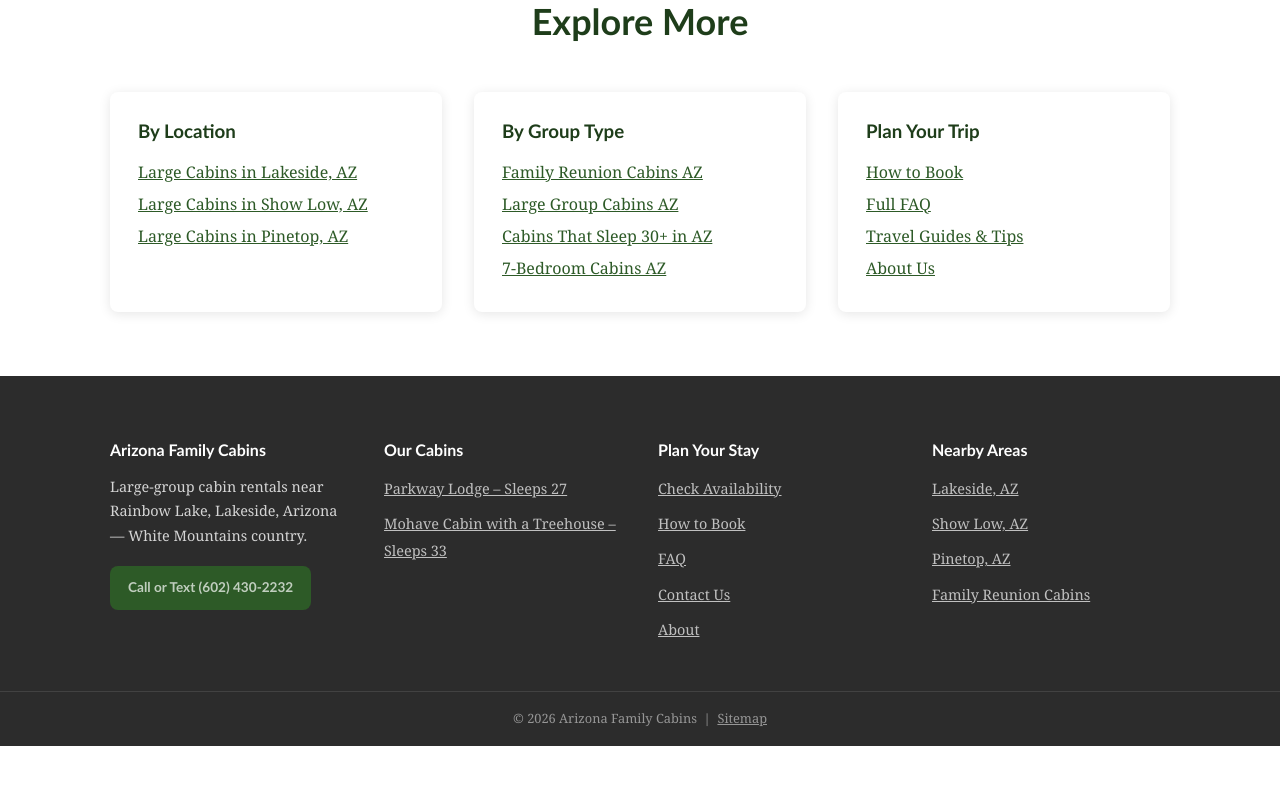
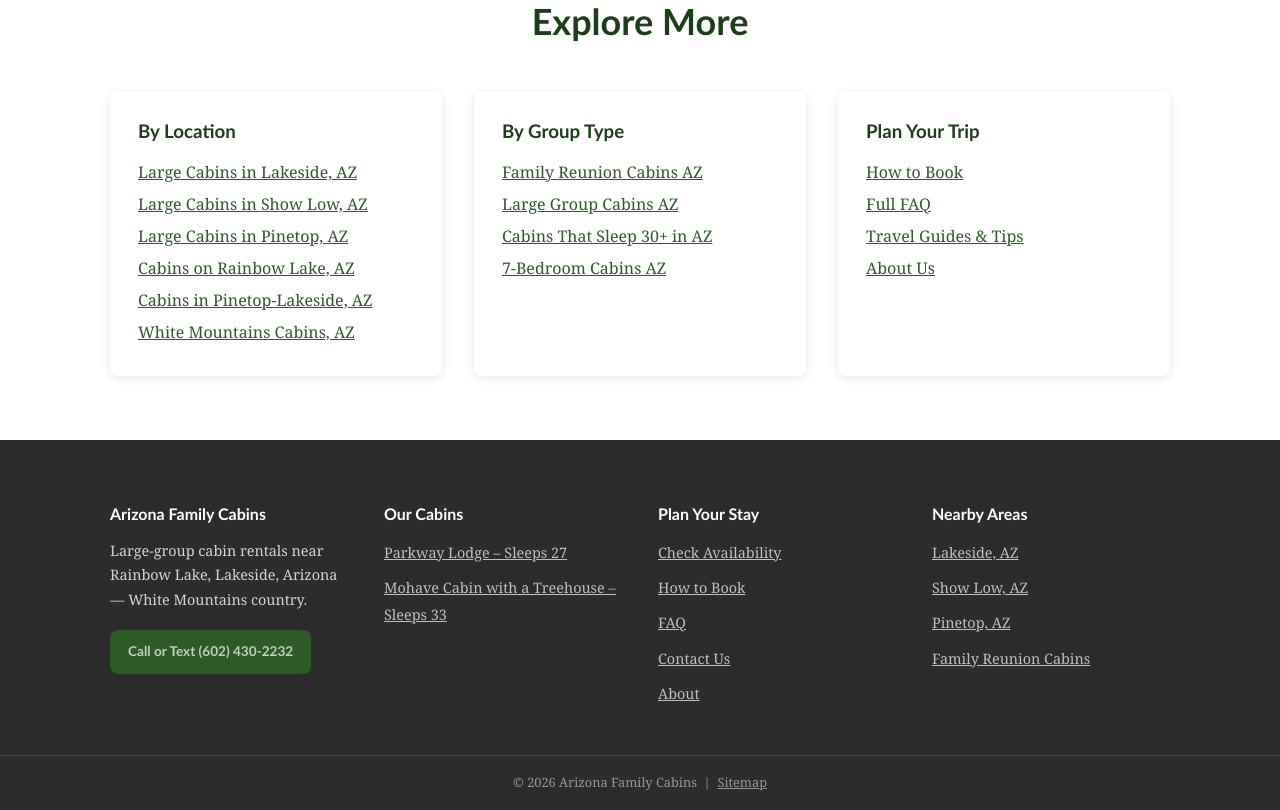
Before and after one commit to shiloh-lundahl/arizonafamilycabins, a Flask app: page / in a window 1280 px wide. Shown: the part 4320-5130 px from the top of the page. Before the commit the page ends 5066 px from the top, so only its background shows below. Run offline with Flask 3, Linux system fonts and the light colour scheme; some libraries are stand-ins or nearby versions.

Commit message:
Link the 3 new Tier 1 pages from homepage Explore More section

```diff
--- a/templates/home.html
+++ b/templates/home.html
@@ -227,6 +227,9 @@
           <li><a href="/large-cabins-lakeside-arizona/">Large Cabins in Lakeside, AZ</a></li>
           <li><a href="/large-cabins-show-low-arizona/">Large Cabins in Show Low, AZ</a></li>
           <li><a href="/large-cabins-pinetop-arizona/">Large Cabins in Pinetop, AZ</a></li>
+          <li><a href="/rainbow-lake-cabins-arizona/">Cabins on Rainbow Lake, AZ</a></li>
+          <li><a href="/cabins-in-pinetop-lakeside-az/">Cabins in Pinetop-Lakeside, AZ</a></li>
+          <li><a href="/white-mountains-cabins-arizona/">White Mountains Cabins, AZ</a></li>
         </ul>
       </div>
       <div class="col">
```
